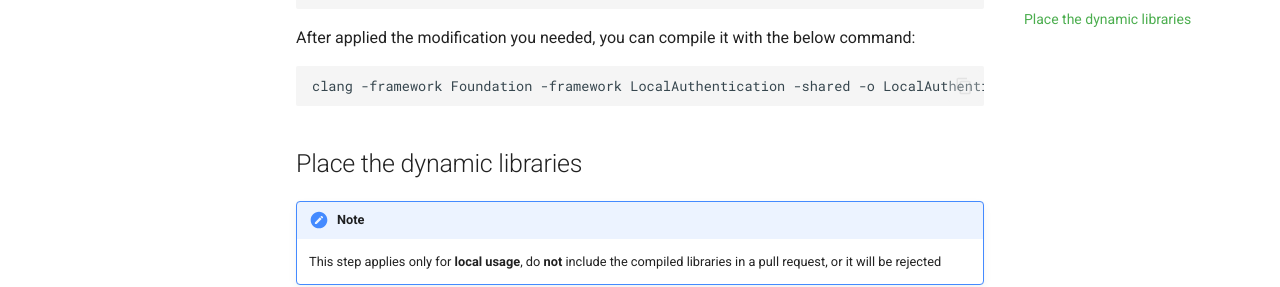
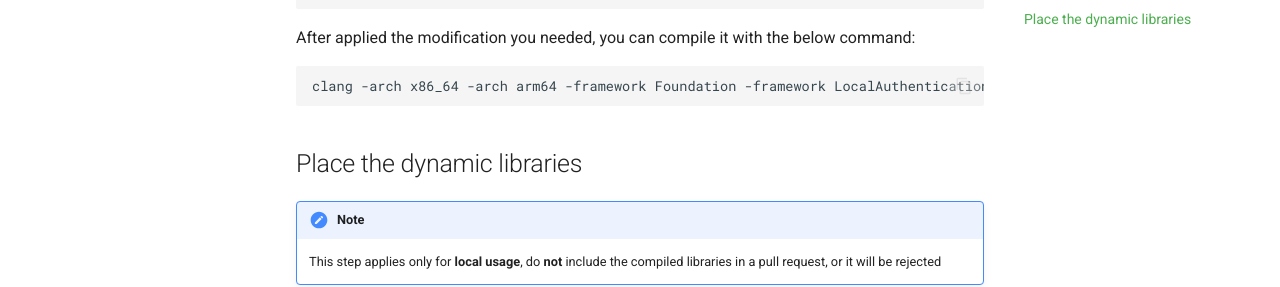
Before and after one commit to N7ghtm4r3/Biometrik, an MkDocs documentation site: the page built from docs/native_engines.md, in a window 1280 px wide and 900 px high, scrolled down 1136 px. Shown: the part 218-505 px from the top of the window. Built offline with MkDocs 1.6.1 and Material for MkDocs 9.7.7, drawn with Linux system fonts in a browser that asks for light colours; comment, search, counter and statistics services are not loaded.

Commit message:
chore(macOS) changed the compilation command for macOS target

````diff
--- a/docs/native_engines.md
+++ b/docs/native_engines.md
@@ -53,7 +53,7 @@ nativeengines
 After applied the modification you needed, you can compile it with the below command:
 
 ```bash
-clang -framework Foundation -framework LocalAuthentication -shared -o LocalAuthenticationEngine.dylib LocalAuthenticationEngine.m
+clang -arch x86_64 -arch arm64 -framework Foundation -framework LocalAuthentication -dynamiclib -o LocalAuthenticationEngine.dylib LocalAuthenticationEngine.m
 ```
 
 ## Place the dynamic libraries
````
Also changed, not shown: README.md (+1 -1 lines).
